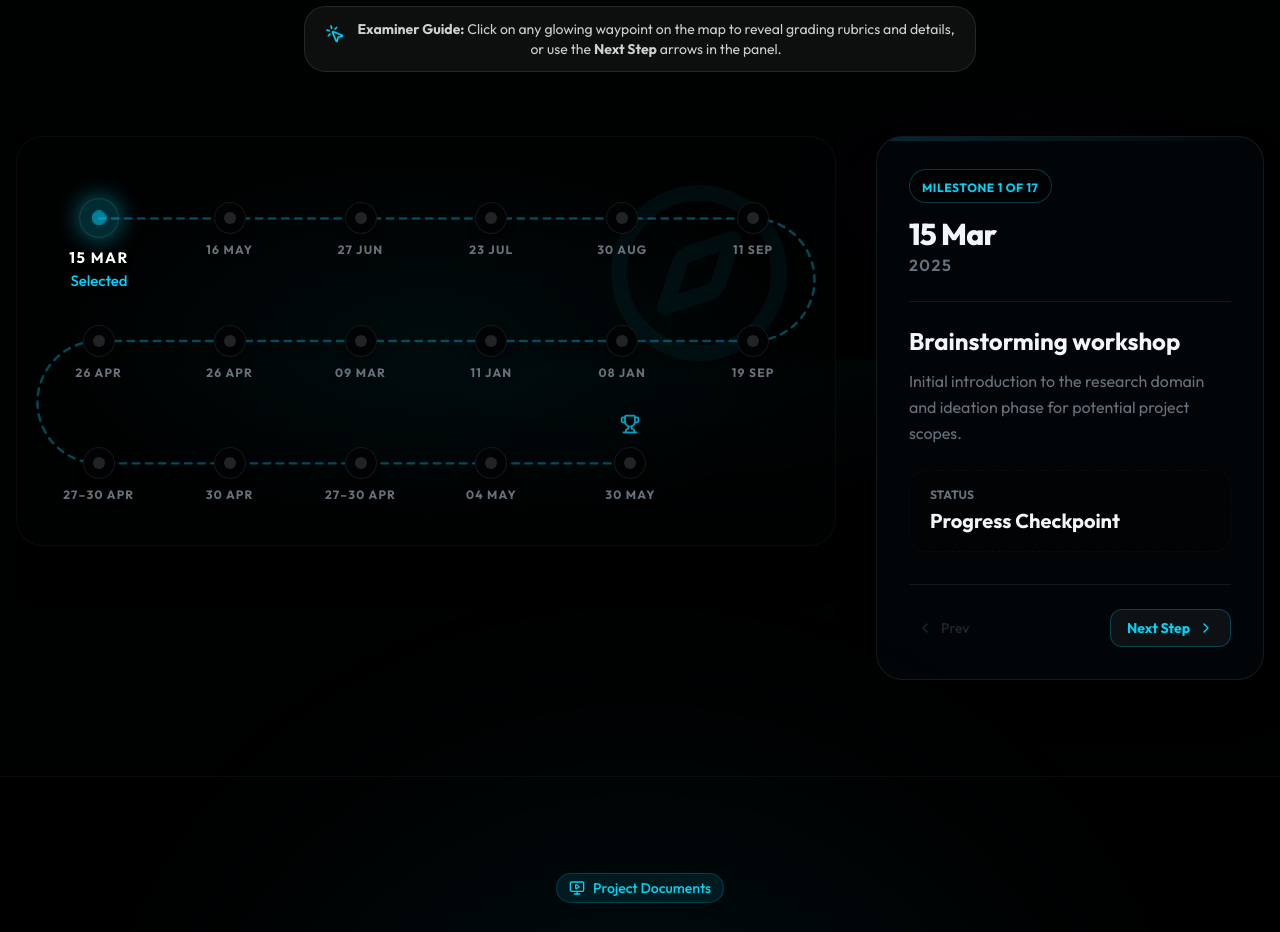
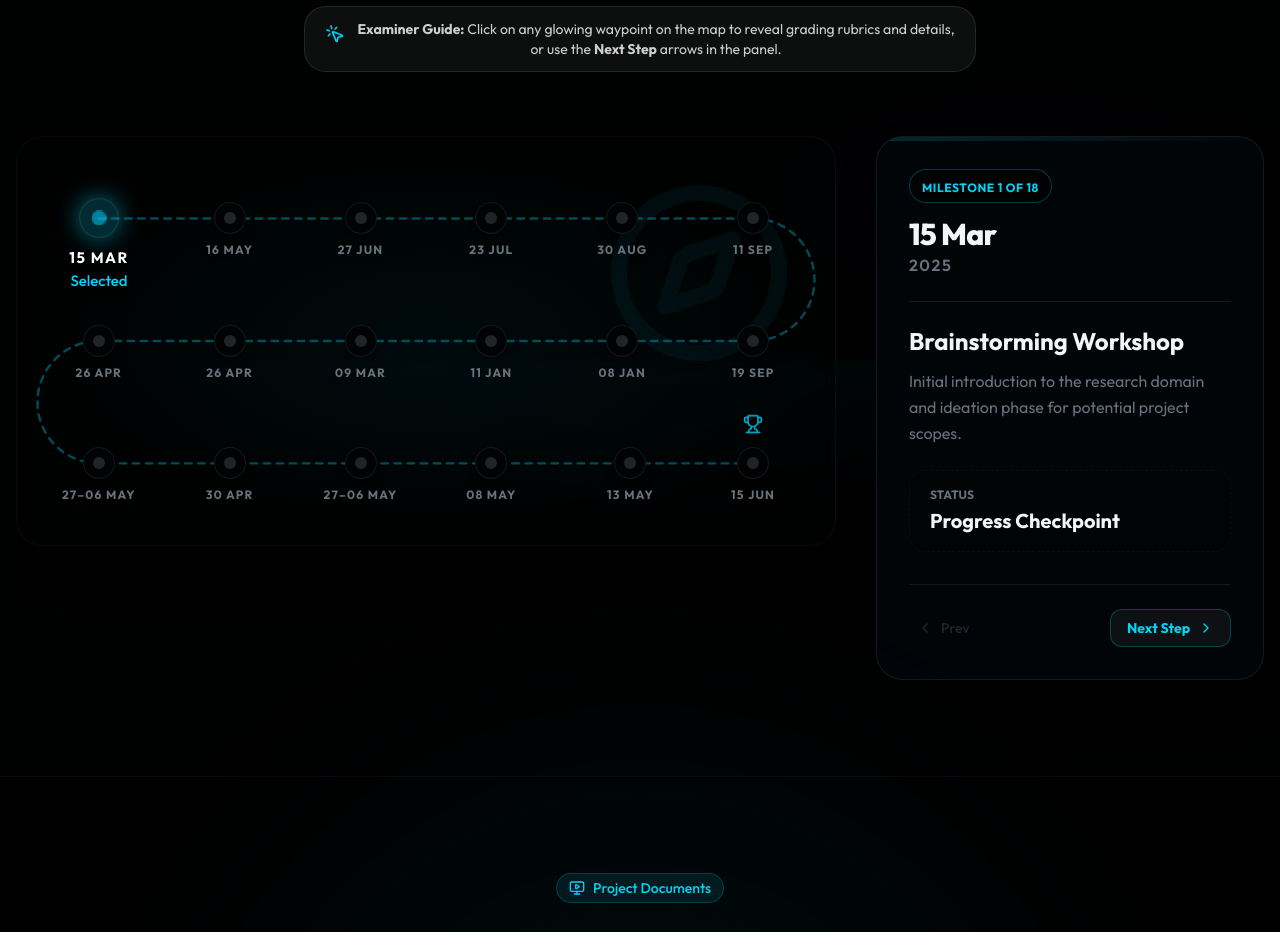
Before and after one commit to Hansamalee0630/rp-mtfl-web, a Next.js app: page / in a window 1280 px wide. Shown: the part 9240-10172 px from the top of the page. Built offline with nearby package versions, Linux system fonts and the light colour scheme.

Commit message:
feat: update timeline events titles for consistency and improve SVG trail rendering

```diff
--- a/src/components/sections/TimelineSection.tsx
+++ b/src/components/sections/TimelineSection.tsx
@@ -220,34 +220,35 @@ export function TimelineSection() {
   const [activeIdx, setActiveIdx] = useState(0)
 
   const timelineEvents = [
-    { date: "15 Mar", year: "2025", title: "Brainstorming workshop", color: "from-cyan-500/20 to-transparent", border: "border-cyan-500/30", text: "text-cyan-400", dot: "bg-cyan-400", description: "Initial introduction to the research domain and ideation phase for potential project scopes." },
-    { date: "16 May", year: "2025", title: "Group registration", color: "from-cyan-500/20 to-transparent", border: "border-cyan-500/30", text: "text-cyan-400", dot: "bg-cyan-400", description: "Formalizing the 4-member undergraduate research group and supervisor assignments." },
+    { date: "15 Mar", year: "2025", title: "Brainstorming Workshop", color: "from-cyan-500/20 to-transparent", border: "border-cyan-500/30", text: "text-cyan-400", dot: "bg-cyan-400", description: "Initial introduction to the research domain and ideation phase for potential project scopes." },
+    { date: "16 May", year: "2025", title: "Group Registration", color: "from-cyan-500/20 to-transparent", border: "border-cyan-500/30", text: "text-cyan-400", dot: "bg-cyan-400", description: "Formalizing the 4-member undergraduate research group and supervisor assignments." },
     { date: "27 Jun", year: "2025", title: "Topic Assessment Form (TAF)", color: "from-cyan-500/20 to-transparent", border: "border-cyan-500/30", text: "text-cyan-400", dot: "bg-cyan-400", description: "Official submission of the research problem and proposed solution for departmental approval." },
-    { date: "23 Jul", year: "2025", title: "Project charter", color: "from-cyan-500/20 to-transparent", border: "border-cyan-500/30", text: "text-cyan-400", dot: "bg-cyan-400", description: "Documentation establishing the project scope, objectives, and deliverables." },
+    { date: "23 Jul", year: "2025", title: "Project Charter", color: "from-cyan-500/20 to-transparent", border: "border-cyan-500/30", text: "text-cyan-400", dot: "bg-cyan-400", description: "Documentation establishing the project scope, objectives, and deliverables." },
 
-    { date: "30 Aug", year: "2025", title: "Proposal reports (draft)", color: "from-violet-500/20 to-transparent", border: "border-violet-500/30", text: "text-violet-400", dot: "bg-violet-400", description: "Initial documentation covering literature review, problem definition, and high-level architectural design." },
-    { date: "11 Sep", year: "2025", title: "Proposal presentation", color: "from-violet-500/20 to-transparent", border: "border-violet-500/30", text: "text-violet-400", dot: "bg-violet-400", description: "A Project Proposal is presented to potential sponsors or clients to receive funding or get our project approved.", marks: 6 },
-    { date: "19 Sep", year: "2025", title: "Proposal reports (final)", color: "from-violet-500/20 to-transparent", border: "border-violet-500/30", text: "text-violet-400", dot: "bg-violet-400", description: "Finalized proposal documents strictly adhering to academic formatting standards." },
+    { date: "30 Aug", year: "2025", title: "Proposal Reports (Draft)", color: "from-violet-500/20 to-transparent", border: "border-violet-500/30", text: "text-violet-400", dot: "bg-violet-400", description: "Initial documentation covering literature review, problem definition, and high-level architectural design." },
+    { date: "11 Sep", year: "2025", title: "Proposal Presentation", color: "from-violet-500/20 to-transparent", border: "border-violet-500/30", text: "text-violet-400", dot: "bg-violet-400", description: "A Project Proposal is presented to potential sponsors or clients to receive funding or get our project approved.", marks: 6 },
+    { date: "19 Sep", year: "2025", title: "Proposal Reports (Final)", color: "from-violet-500/20 to-transparent", border: "border-violet-500/30", text: "text-violet-400", dot: "bg-violet-400", description: "Finalized proposal documents strictly adhering to academic formatting standards." },
 
     { date: "08 Jan", year: "2026", title: "Progress Presentation – I", color: "from-orange-500/20 to-transparent", border: "border-orange-500/30", text: "text-orange-400", dot: "bg-orange-400", description: "Progress Presentation I reviews the 50% completion status of the project. This reveals any gaps or inconsistencies in the design/requirements.", marks: 6 },
     { date: "11 Jan", year: "2026", title: "Check List I", color: "from-orange-500/20 to-transparent", border: "border-orange-500/30", text: "text-orange-400", dot: "bg-orange-400", description: "Assessment checklist verifying core foundational implementations and repository health." },
     { date: "09 Mar", year: "2026", title: "Progress Presentation – II", color: "from-orange-500/20 to-transparent", border: "border-orange-500/30", text: "text-orange-400", dot: "bg-orange-400", description: "Progress Presentation II reviews the 90% completion status demonstration of the project. Along with a Poster presentation which describes the project as a whole.", marks: 18 },
 
-    { date: "26 Apr", year: "2026", title: "Final report Submission", color: "from-yellow-500/20 to-transparent", border: "border-yellow-500/30", text: "text-yellow-400", dot: "bg-yellow-400", description: "Final Report evaluates the completed project done throughout the year. Marks mentioned below includes marks for Individual & group reports and also Final report.", marks: 19 },
-    { date: "26 Apr", year: "2026", title: "Project website", color: "from-yellow-500/20 to-transparent", border: "border-yellow-500/30", text: "text-yellow-400", dot: "bg-yellow-400", description: "The Website helps to promote our research project and reveals all details related to the project.", marks: 2 },
-    { date: "27–30 Apr", year: "2026", title: "Final presentation & VIVA", color: "from-yellow-500/20 to-transparent", border: "border-yellow-500/30", text: "text-yellow-400", dot: "bg-yellow-400", description: "Viva is held individually to assess each members contribution to the project.", marks: 20 },
-    { date: "30 Apr", year: "2026", title: "Final Check List", color: "from-yellow-500/20 to-transparent", border: "border-yellow-500/30", text: "text-yellow-400", dot: "bg-yellow-400", description: "Validation of final project artifacts, deployment status, and source code ownership." },
-    { date: "27–30 Apr", year: "2026", title: "Logbook submission", color: "from-yellow-500/20 to-transparent", border: "border-yellow-500/30", text: "text-yellow-400", dot: "bg-yellow-400", description: "Status of the project is validated through the Logbook. This also includes, Status documents 1 & 2.", marks: 3 },
+    { date: "26 Apr", year: "2026", title: "Final Report Submission (Draft)", color: "from-yellow-500/20 to-transparent", border: "border-yellow-500/30", text: "text-yellow-400", dot: "bg-yellow-400", description: "Final Report evaluates the completed project done throughout the year. Marks mentioned below includes marks for Individual & group reports and also Final report.", marks: 19 },
+    { date: "26 Apr", year: "2026", title: "Project Website Submission", color: "from-yellow-500/20 to-transparent", border: "border-yellow-500/30", text: "text-yellow-400", dot: "bg-yellow-400", description: "The Website helps to promote our research project and reveals all details related to the project.", marks: 2 },
+    { date: "27–06 May", year: "2026", title: "Final Presentation & VIVA", color: "from-yellow-500/20 to-transparent", border: "border-yellow-500/30", text: "text-yellow-400", dot: "bg-yellow-400", description: "Viva is held individually to assess each members contribution to the project.", marks: 20 },
+    { date: "30 Apr", year: "2026", title: "Final Check List Submission", color: "from-yellow-500/20 to-transparent", border: "border-yellow-500/30", text: "text-yellow-400", dot: "bg-yellow-400", description: "Validation of final project artifacts, deployment status, and source code ownership." },
+    { date: "27–06 May", year: "2026", title: "Website Evaluation & Logbook Submission", color: "from-yellow-500/20 to-transparent", border: "border-yellow-500/30", text: "text-yellow-400", dot: "bg-yellow-400", description: "Status of the project is validated through the Logbook. This also includes, Status documents 1 & 2.", marks: 3 },
 
-    { date: "04 May", year: "2026", title: "Research paper submission", color: "from-emerald-500/20 to-transparent", border: "border-emerald-500/30", text: "text-emerald-400", dot: "bg-emerald-400", description: "Describes the contribution to existing knowledge, with due recognition to all referenced work in the creation of new knowledge.", marks: 10 },
-    { date: "30 May", year: "2026", title: "Paper evidence", color: "from-emerald-500/20 to-transparent", border: "border-emerald-500/30", text: "text-emerald-400", dot: "bg-emerald-400", description: "Submission of proof from credible academic conferences or journals indicating publication acceptance." },
+    { date: "08 May", year: "2026", title: "Research paper Submission", color: "from-emerald-500/20 to-transparent", border: "border-emerald-500/30", text: "text-emerald-400", dot: "bg-emerald-400", description: "Describes the contribution to existing knowledge, with due recognition to all referenced work in the creation of new knowledge.", marks: 10 },
+    { date: "13 May", year: "2026", title: "Final Thesis Submission", color: "from-emerald-500/20 to-transparent", border: "border-emerald-500/30", text: "text-emerald-400", dot: "bg-emerald-400", description: "Describes the contribution to existing knowledge, with due recognition to all referenced work in the creation of new knowledge.", marks: 10 },
+    { date: "15 Jun", year: "2026", title: "Research Paper Publication Evidence Submission", color: "from-emerald-500/20 to-transparent", border: "border-emerald-500/30", text: "text-emerald-400", dot: "bg-emerald-400", description: "Submission of proof from credible academic conferences or journals indicating publication acceptance." },
   ]
 
   // S-Curve 16:9 ratio mapping coords for a 1000x500 virtual canvas
   const mapPoints = [
     { x: 100, y: 100 }, { x: 260, y: 100 }, { x: 420, y: 100 }, { x: 580, y: 100 }, { x: 740, y: 100 }, { x: 900, y: 100 },
     { x: 900, y: 250 }, { x: 740, y: 250 }, { x: 580, y: 250 }, { x: 420, y: 250 }, { x: 260, y: 250 }, { x: 100, y: 250 },
-    { x: 100, y: 400 }, { x: 260, y: 400 }, { x: 420, y: 400 }, { x: 580, y: 400 }, { x: 750, y: 400 }
+    { x: 100, y: 400 }, { x: 260, y: 400 }, { x: 420, y: 400 }, { x: 580, y: 400 }, { x: 750, y: 400 }, { x: 900, y: 400 }
   ]
 
   const activeEvent = timelineEvents[activeIdx]
@@ -306,7 +307,7 @@ export function TimelineSection() {
               <div className="absolute inset-0 bg-[radial-gradient(ellipse_at_center,rgba(6,182,212,0.05),transparent_70%)] pointer-events-none" />
 
               {/* Dashed SVG Trail */}
-              <svg className="absolute inset-0 w-full h-full pointer-events-none opacity-40" viewBox="0 0 1000 500" preserveAspectRatio="none">
+              {/* <svg className="absolute inset-0 w-full h-full pointer-events-none opacity-40" viewBox="0 0 1000 500" preserveAspectRatio="none">
                 <path
                   d="M 100 100 L 900 100 A 75 75 0 0 1 900 250 L 100 250 A 75 75 0 0 0 100 400 L 750 400"
                   fill="none"
@@ -315,13 +316,49 @@ export function TimelineSection() {
                   strokeDasharray="8 8"
                   strokeLinecap="round"
                 />
+              </svg> */}
+
+              {/* Dashed SVG Trail */}
+              {/* <svg
+                className="absolute inset-0 w-full h-full pointer-events-none opacity-40"
+                viewBox={`0 0 ${Math.max(...mapPoints.map(p => p.x)) + 100} 500`}
+                preserveAspectRatio="none"
+              >
+                <polyline
+                  fill="none"
+                  stroke="#06b6d4"
+                  strokeWidth="3"
+                  strokeDasharray="8 8"
+                  strokeLinecap="round"
+                  points={mapPoints.map(p => `${p.x},${p.y}`).join(' ')}
+                />
+              </svg> */}
+
+              {/* Dashed SVG Trail */}
+              <svg
+                className="absolute inset-0 w-full h-full pointer-events-none opacity-40"
+                viewBox="0 0 1000 500"
+                preserveAspectRatio="none"
+              >
+                <path
+                  fill="none"
+                  stroke="#06b6d4"
+                  strokeWidth="3"
+                  strokeDasharray="8 8"
+                  strokeLinecap="round"
+                  d="M 100 100
+                    L 900 100
+                    A 75 75 0 0 1 900 250
+                    L 100 250
+                    A 75 75 0 0 0 100 400
+                    L 900 400"
+                />
               </svg>
 
               {/* Interactive Waypoints */}
               {timelineEvents.map((event, i) => {
                 const p = mapPoints[i];
                 const isActive = activeIdx === i;
-
                 return (
                   <button
                     key={i}
@@ -332,7 +369,7 @@ export function TimelineSection() {
                   >
                     {/* Waypoint Circle */}
                     <div className={`w-8 h-8 rounded-full border border-border flex items-center justify-center transition-colors ${isActive ? 'bg-mtfl/20 shadow-[0_0_20px_rgba(6,182,212,0.6)]' : 'bg-background shadow-lg hover:bg-card'}`}>
-                       <div className={`w-3 h-3 rounded-full ${isActive ? 'bg-mtfl animate-pulse' : 'bg-muted-foreground/30'}`} />
+                      <div className={`w-3 h-3 rounded-full ${isActive ? 'bg-mtfl animate-pulse' : 'bg-muted-foreground/30'}`} />
                     </div>
 
                     {/* Date & Title Marker */}
@@ -348,7 +385,7 @@ export function TimelineSection() {
                     </div>
 
                     {/* Destination Trophy */}
-                    {i === 16 && !isActive && (
+                    {i === timelineEvents.length - 1 && !isActive && (
                       <div className="absolute -top-7 text-mtfl opacity-80 animate-bounce pointer-events-none">
                         <Trophy className="w-5 h-5" />
                       </div>
```
